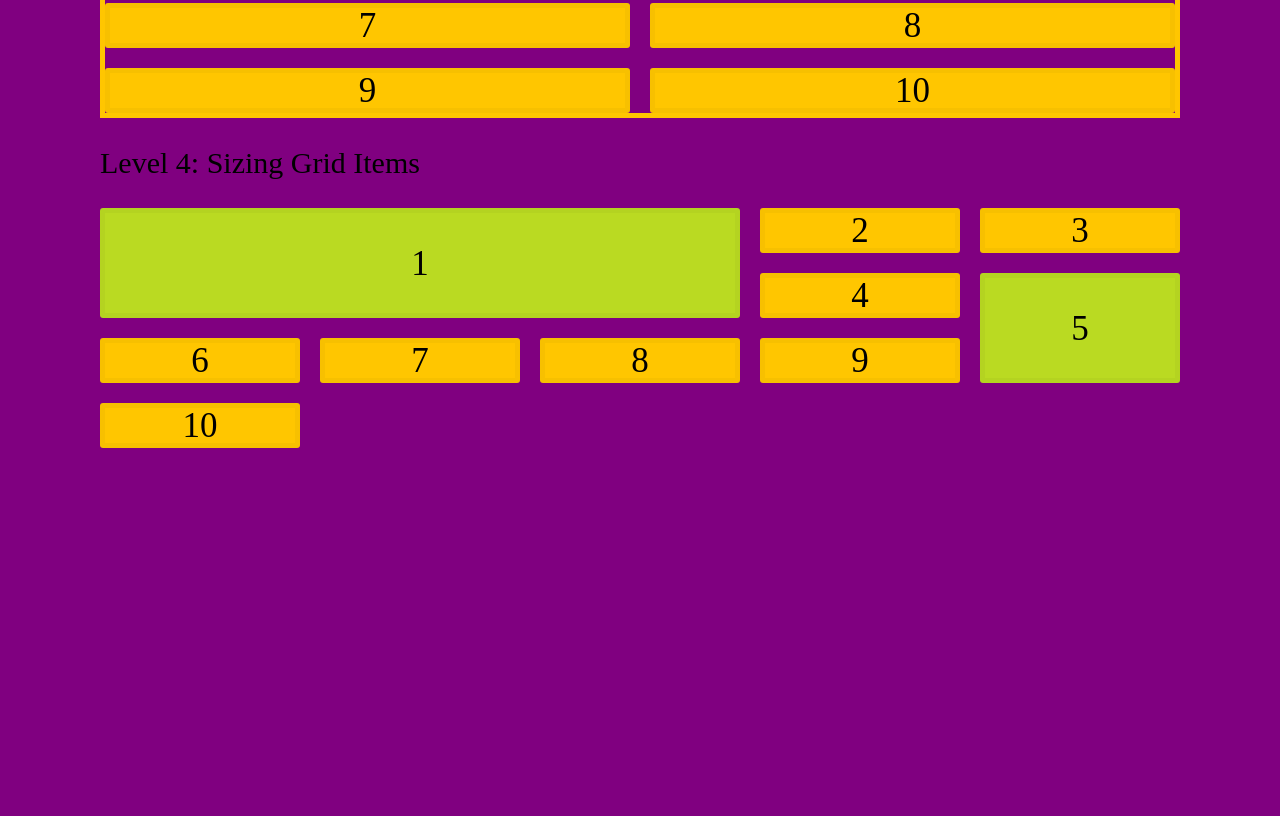
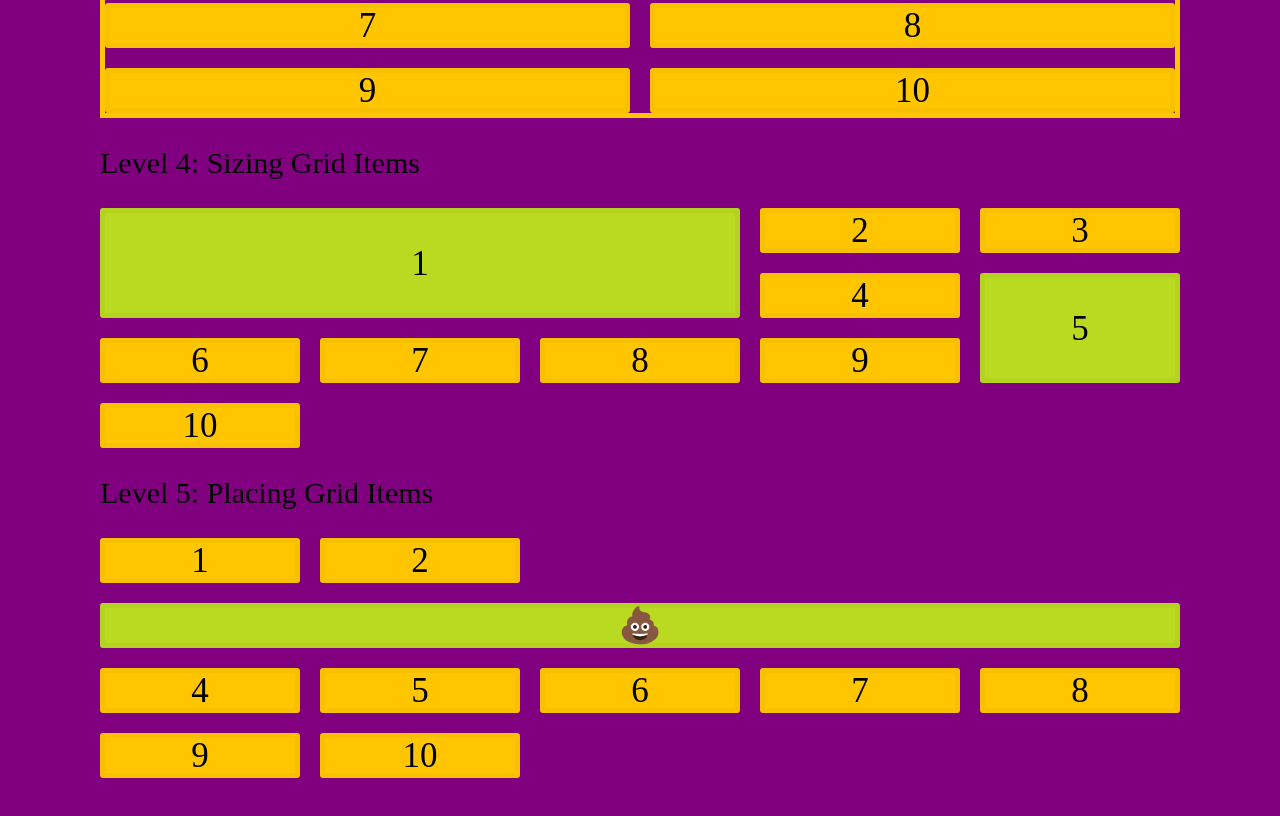
Before and after one commit to CAM603/css-grid-practice, a plain HTML site: page index.html in a window 1280 px wide. Shown: the part 922-1738 px from the top of the page. Before the commit the page ends 1470 px from the top, so only its background shows below. Drawn offline with Linux system fonts and the light colour scheme.

Commit message:
end level 5

```diff
--- a/index.html
+++ b/index.html
@@ -63,6 +63,21 @@
             <div class="item">9</div>
             <div class="item">10</div>
         </div>
+
+        <!-- Level 5: Placing Grid Items  -->
+        <h1>Level 5: Placing Grid Items</h1>
+        <div class="container5">
+            <div class="item">1</div>
+            <div class="item">2</div>
+            <div class="item poop">💩</div>
+            <div class="item">4</div>
+            <div class="item">5</div>
+            <div class="item">6</div>
+            <div class="item">7</div>
+            <div class="item">8</div>
+            <div class="item">9</div>
+            <div class="item">10</div>
+        </div>
     </section>
 
 </body>
--- a/less/global.less
+++ b/less/global.less
@@ -48,7 +48,4 @@ p {
     font-size: 35px;
     background-color: @yellow;
 
-    p {
-        margin: 0 0 5px 0;
-    }
 }
--- a/less/home.less
+++ b/less/home.less
@@ -68,3 +68,22 @@
         grid-row: span 2;
     }
 }
+
+.container5 {
+    display: grid;
+    gap: 20px;
+    grid-template-columns: repeat(5, 1fr);
+
+    .item.poop {
+        background: #BADA22;
+
+        // Start at the beginning of the  2nd track
+        grid-column-start: 1;
+
+        // End at the end
+        grid-column-end: -1;
+
+        //Shorthand
+        //grid-column: 1 / -1
+    }
+}
```
Also changed, not shown: css/index.css.
